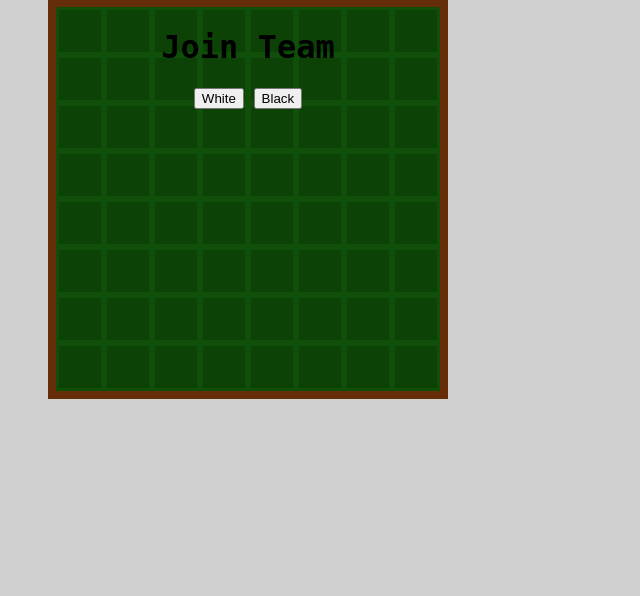
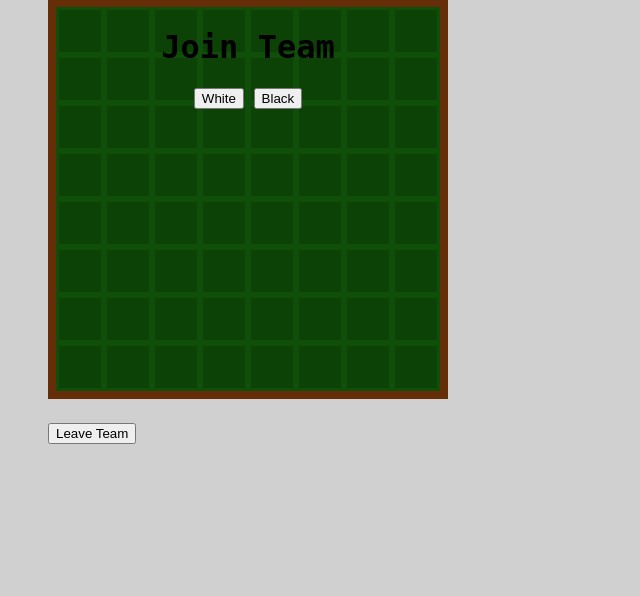
Before and after one commit to digitalcreature/othello, a Flask app: page / in a window 1280 px wide. Shown: the part 71-667 px from the top of the page, without its empty margins (0-640 px from the left). Run offline with Flask 2, Linux system fonts and the light colour scheme; some libraries are stand-ins or nearby versions.

Commit message:
user can join and leave team

```diff
--- a/othello/views.py
+++ b/othello/views.py
@@ -23,10 +23,14 @@ def choose_team(team):
 		else:
 			return json_response({"error": "invalid team"}, 400)
 	else:
-		return json_response({
-			"error": "already on team",
-			"team": session["team"]
-		}, 403)
+		if team == "leave":
+			session.pop("team", None)
+			return json_response({"team": None}, 200)
+		else:
+			return json_response({
+				"error": "already on team",
+				"team": session["team"]
+			}, 403)
 
 @app.route("/vote", methods=["POST"])
 def vote():
--- a/templates/othello.html
+++ b/templates/othello.html
@@ -24,5 +24,6 @@
 	<div class="info">
 		<h2 class="team"></h2>
 	</div>
+	<button class="teamjoin" team="leave">Leave Team</button>
 </div>
 {% endblock %}
```
